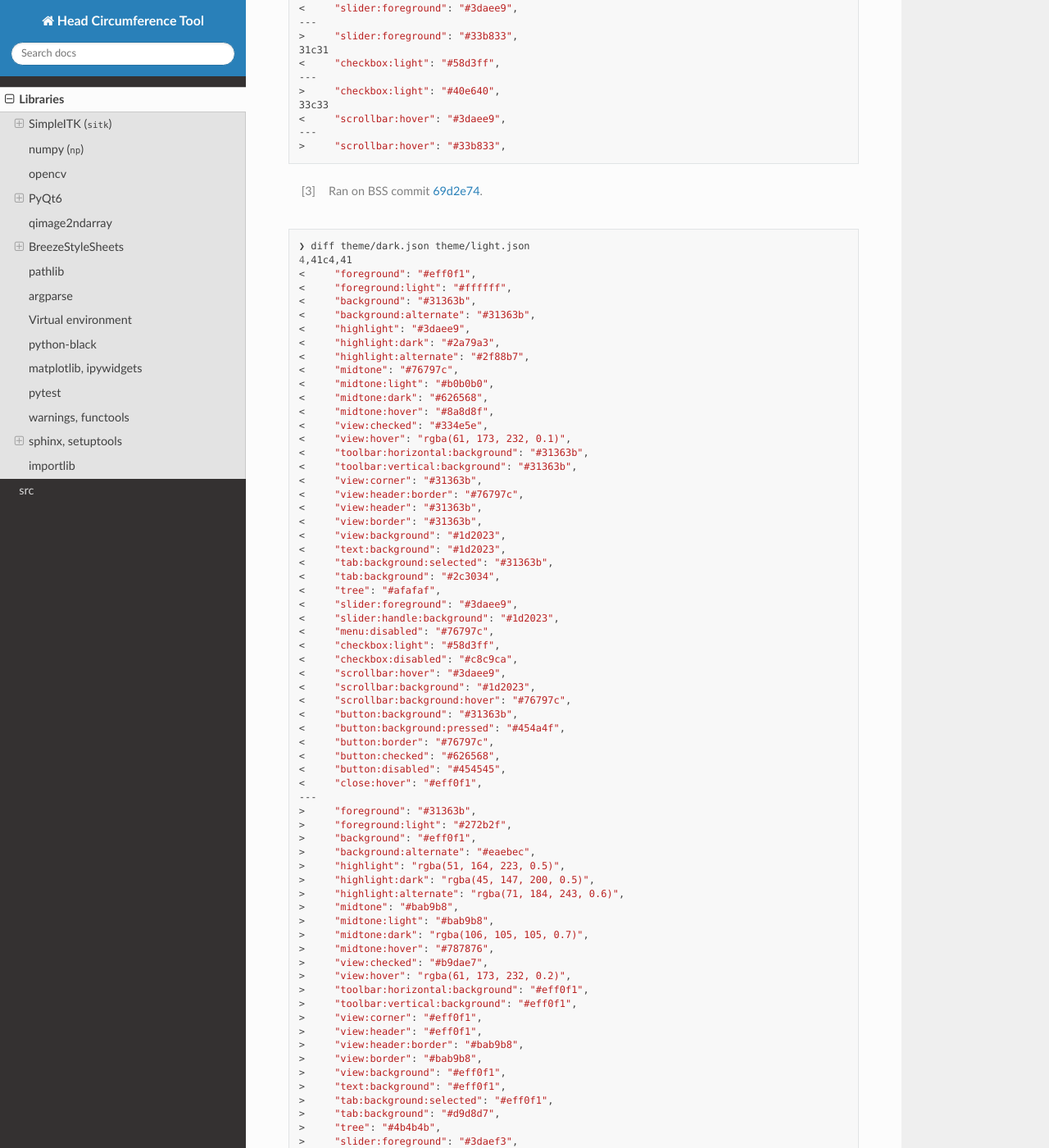
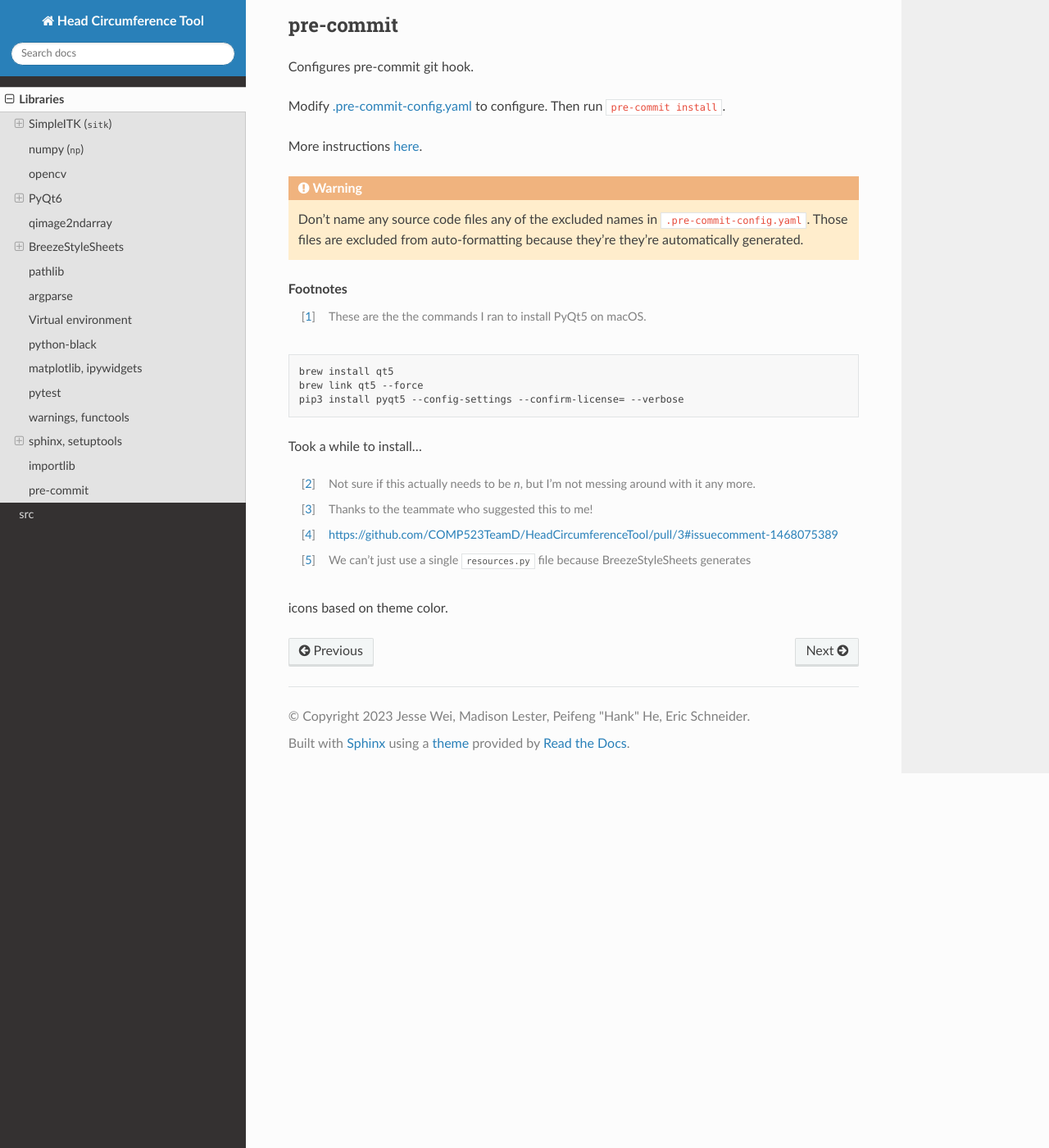
Before and after one commit to NIRALUser/NeuroRuler, a Sphinx documentation site: the page built from docs/libraries.rst, in a window 1280 px wide and 1400 px high, scrolled down 13877 px. Shown: the whole window at 82% size. Built offline with Sphinx 7.4.7 and the Read the Docs theme 2.0.0, drawn with Linux system fonts in a browser that asks for light colours; some of the changed text lies outside the part shown.

Commit message:
Documentation, remove PR template, trim issue templates

```diff
--- a/docs/conf.py
+++ b/docs/conf.py
@@ -22,7 +22,12 @@
 # -- General configuration ---------------------------------------------------
 # https://www.sphinx-doc.org/en/master/usage/configuration.html#general-configuration
 
-extensions = ["sphinx.ext.todo", "sphinx.ext.viewcode", "sphinx.ext.autodoc"]
+extensions = [
+    "sphinx.ext.todo",
+    "sphinx.ext.viewcode",
+    "sphinx.ext.autodoc",
+    "sphinx_rtd_theme",
+]
 
 templates_path = ["_templates"]
 exclude_patterns = ["_build", "Thumbs.db", ".DS_Store"]
--- a/docs/index.rst
+++ b/docs/index.rst
@@ -10,6 +10,10 @@
 .. topic:: Overview
 
    A program that allows you to calculate head circumference from MRI (:code:`.nii`, :code:`.nii.gz`, :code:`.nrrd`) data.
+
+.. note::
+
+   The theme we're using for this site has ads 😔. Use adblock.
 
 Setup
 #####
--- a/docs/libraries.rst
+++ b/docs/libraries.rst
@@ -60,11 +56,14 @@
     # NOTE: GetArrayFromImage returns the transpose of the sitk representation!
     slice_np: np.ndarray = sitk.GetArrayFromImage(rotated_slice)
 
-    # Retranspose
-    # This returns a view of the array with axes transposed but doesn't modify the internal memory
-    slice_np = np.transpose(slice_np)
+.. warning:: :code:`sitk.GetArrayFromImage()` returns the transpose of the :code:`sitk` representation!
 
-.. warning:: :code:`sitk.GetArrayFromImage()` returns the transpose of the :code:`sitk` representation!
+Code involving :code:`sitk` is scattered throughout our project. Here's a specific example:
+
+.. seealso::
+
+    .. currentmodule:: src.utils.img_helpers
+    .. autofunction:: get_curr_rotated_slice
 
 .. _SimpleITKFiltering:
 
@@ -140,16 +139,23 @@
 Easy styling with :code:`.qss` stylesheets and resource (icon) management with :code:`.qrc` files, both of
 which are even more easily managed using :ref:`BreezeStyleSheets`.
 
+According to Eric, it's pronounced "pie-cute" (we all say "pie-cue-tee" though).
+
 .. _PyQt6QtDesigner:
 
 QtDesigner
 ==========
 
-For drag-and-drop GUI design. Generates :code:`.ui` files (pretty much XML) which are then loaded into Python code.
+For drag-and-drop GUI design. Generates :code:`.ui` files (pretty much XML)
+that are then loaded into Python code.
+
+.. image:: _static/QtDesigner.jpg
+    :width: 700px
+    :align: center
+    :alt: QtDesigner
 
 `Install it <https://build-system.fman.io/qt-designer-download>`_. In QtDesigner, open
-`main.ui <https://github.com/COMP523TeamD/HeadCircumferenceTool/blob/main/src/GUI/main.ui>`_ and
-`circumference.ui <https://github.com/COMP523TeamD/HeadCircumferenceTool/blob/main/src/GUI/circumference.ui>`_.
+`main.ui <https://github.com/COMP523TeamD/HeadCircumferenceTool/blob/main/src/GUI/mainwindow.ui>`_.
 You'll get the idea.
 
 .. _PyQt6Controller:
@@ -161,22 +167,18 @@
 
 QtDesigner lets you assign names to elements. Then these variables are accessible from code.
 
-For an example of connecting GUI events (signals) to functions,
-
-.. seealso::
+.. seealso:: How to connect GUI events (signals) to functions
 
     .. currentmodule:: src.GUI.main.MainWindow
     .. autofunction:: __init__
 
     `[source] <_modules/src/GUI/main.html#MainWindow>`_
 
-.. note::
+    .. note::
 
-    Use :code:`lambda` functions to pass arguments.
+        Use :code:`lambda` functions to pass arguments.
 
-See :code:`rotate_x()` for an example of getting and setting values in the GUI.
-
-.. seealso::
+.. seealso:: How to get and set values in the GUI
 
     .. currentmodule:: src.GUI.main.MainWindow
     .. autofunction:: rotate_x
@@ -320,7 +320,7 @@
 Used to generate our GUI's :code:`.qss` stylesheets and corresponding :code:`resources.py` files.
 
 We have a custom `fork <https://github.com/COMP523TeamD/BreezeStyleSheets>`_ with a script
-that automates the process.
+(`hct.py <https://github.com/COMP523TeamD/BreezeStyleSheets/blob/main/hct.py>`_) that automates the process.
 
 .. _BreezeStyleSheetsHowItWorks:
 
@@ -329,8 +329,8 @@
 
 Read the brief README in our `BSS fork <https://github.com/COMP523TeamD/BreezeStyleSheets>`_.
 
-Though it probably won't be necessary, you can also
-skim the README in the `BreezeStyleSheets repo <https://github.com/Alexhuszagh/BreezeStyleSheets.git>`_.
+Then see the `hct.py <https://github.com/COMP523TeamD/BreezeStyleSheets/blob/main/hct.py>`_
+script, which automates everything below.
 
 In a nutshell, we edit a JSON file with hex color codes (the JSON controls only the colors of elements)
 and compile the JSON to a :code:`.qss` stylesheet that we import in
@@ -339,7 +339,9 @@
 that's also imported in our project. Lastly, the JSON file is copied over to our project, though we
 parse only the main color from the :code:`"highlight"` field for now.
 
-This is all done automatically in the `hct.py <https://github.com/COMP523TeamD/BreezeStyleSheets/blob/main/hct.py>`_ script.
+Though it probably won't be necessary, you can also
+skim the README in the `BreezeStyleSheets repo <https://github.com/Alexhuszagh/BreezeStyleSheets.git>`_
+for more information.
 
 .. _BreezeStyleSheetsInstallation:
 
@@ -570,7 +571,7 @@
 .. _sphinxResources:
 
 Resources
-===============
+=========
 
 `YouTube video <https://www.youtube.com/watch?v=BWIrhgCAae0>`_ about Sphinx where I got a lot of these steps from.
 
@@ -597,9 +598,24 @@
 
     import src.GUI.styles.light.resources
 
-Therefore, we use importlib to control the import name there. Alternatively, we could have just one
-resources file for every theme, but I think BreezeStyleSheets might re-compile resource :code:`.svg` files
-based on the theme :code:`.json`.
+Therefore, we use importlib to control the import name there [#why_importlib]_.
+
+.. _pre-commit:
+
+pre-commit
+##########
+
+Configures pre-commit git hook.
+
+Modify `.pre-commit-config.yaml <https://github.com/COMP523TeamD/HeadCircumferenceTool/blob/main/.pre-commit-config.yaml>`_
+to configure. Then run :code:`pre-commit install`.
+
+More instructions `here <https://pre-commit.com/>`_.
+
+.. warning::
+
+    Don't name any source code files any of the excluded names in :code:`.pre-commit-config.yaml`.
+    Those files are excluded from auto-formatting because they're they're automatically generated.
 
 .. rubric:: Footnotes
 
@@ -613,136 +629,8 @@
 
 Took a while to install...
 
-.. [#diff_dark_dark_green] Ran on BSS commit `69d2e74 <https://github.com/Alexhuszagh/BreezeStyleSheets/commit/69d2e7476428216e66143ff7b5c99553d7a2784f>`_.
-
-.. code-block:: bash
-
-    ❯ diff theme/dark.json theme/dark-green.json
-    8,10c8,10
-    <     "highlight": "#3daee9",
-    <     "highlight:dark": "#2a79a3",
-    <     "highlight:alternate": "#2f88b7",
-    ---
-    >     "highlight": "#33b833",
-    >     "highlight:dark": "#2b992b",
-    >     "highlight:alternate": "#1f991f",
-    15,16c15,16
-    <     "view:checked": "#334e5e",
-    <     "view:hover": "rgba(61, 173, 232, 0.1)",
-    ---
-    >     "view:checked": "#325c32",
-    >     "view:hover": "rgba(63, 232, 63, 0.1)",
-    28c28
-    <     "slider:foreground": "#3daee9",
-    ---
-    >     "slider:foreground": "#33b833",
-    31c31
-    <     "checkbox:light": "#58d3ff",
-    ---
-    >     "checkbox:light": "#40e640",
-    33c33
-    <     "scrollbar:hover": "#3daee9",
-    ---
-    >     "scrollbar:hover": "#33b833",
-
-.. [#diff_dark_light] Ran on BSS commit `69d2e74 <https://github.com/Alexhuszagh/BreezeStyleSheets/commit/69d2e7476428216e66143ff7b5c99553d7a2784f>`_.
-
-.. code-block:: bash
-
-    ❯ diff theme/dark.json theme/light.json
-    4,41c4,41
-    <     "foreground": "#eff0f1",
-    <     "foreground:light": "#ffffff",
-    <     "background": "#31363b",
-    <     "background:alternate": "#31363b",
-    <     "highlight": "#3daee9",
-    <     "highlight:dark": "#2a79a3",
-    <     "highlight:alternate": "#2f88b7",
-    <     "midtone": "#76797c",
-    <     "midtone:light": "#b0b0b0",
-    <     "midtone:dark": "#626568",
-    <     "midtone:hover": "#8a8d8f",
-    <     "view:checked": "#334e5e",
-    <     "view:hover": "rgba(61, 173, 232, 0.1)",
-    <     "toolbar:horizontal:background": "#31363b",
-    <     "toolbar:vertical:background": "#31363b",
-    <     "view:corner": "#31363b",
-    <     "view:header:border": "#76797c",
-    <     "view:header": "#31363b",
-    <     "view:border": "#31363b",
-    <     "view:background": "#1d2023",
-    <     "text:background": "#1d2023",
-    <     "tab:background:selected": "#31363b",
-    <     "tab:background": "#2c3034",
-    <     "tree": "#afafaf",
-    <     "slider:foreground": "#3daee9",
-    <     "slider:handle:background": "#1d2023",
-    <     "menu:disabled": "#76797c",
-    <     "checkbox:light": "#58d3ff",
-    <     "checkbox:disabled": "#c8c9ca",
-    <     "scrollbar:hover": "#3daee9",
-    <     "scrollbar:background": "#1d2023",
-    <     "scrollbar:background:hover": "#76797c",
-    <     "button:background": "#31363b",
-    <     "button:background:pressed": "#454a4f",
-    <     "button:border": "#76797c",
-    <     "button:checked": "#626568",
-    <     "button:disabled": "#454545",
-    <     "close:hover": "#eff0f1",
-    ---
-    >     "foreground": "#31363b",
-    >     "foreground:light": "#272b2f",
-    >     "background": "#eff0f1",
-    >     "background:alternate": "#eaebec",
-    >     "highlight": "rgba(51, 164, 223, 0.5)",
-    >     "highlight:dark": "rgba(45, 147, 200, 0.5)",
-    >     "highlight:alternate": "rgba(71, 184, 243, 0.6)",
-    >     "midtone": "#bab9b8",
-    >     "midtone:light": "#bab9b8",
-    >     "midtone:dark": "rgba(106, 105, 105, 0.7)",
-    >     "midtone:hover": "#787876",
-    >     "view:checked": "#b9dae7",
-    >     "view:hover": "rgba(61, 173, 232, 0.2)",
-    >     "toolbar:horizontal:background": "#eff0f1",
-    >     "toolbar:vertical:background": "#eff0f1",
-    >     "view:corner": "#eff0f1",
-    >     "view:header": "#eff0f1",
-    >     "view:header:border": "#bab9b8",
-    >     "view:border": "#bab9b8",
-    >     "view:background": "#eff0f1",
-    >     "text:background": "#eff0f1",
-    >     "tab:background:selected": "#eff0f1",
-    >     "tab:background": "#d9d8d7",
-    >     "tree": "#4b4b4b",
-    >     "slider:foreground": "#3daef3",
-    >     "slider:handle:background": "#eff0f1",
-    >     "menu:disabled": "#bab9b8",
-    >     "checkbox:light": "#272b2f",
-    >     "checkbox:disabled": "#6a6e71",
-    >     "scrollbar:hover": "rgba(51, 164, 223, 0.8)",
-    >     "scrollbar:background": "#eff0f1",
-    >     "scrollbar:background:hover": "#c7c7c6",
-    >     "button:background": "#eaebec",
-    >     "button:background:pressed": "#bedfec",
-    >     "button:border": "#bab9b8",
-    >     "button:checked": "#c7c7c6",
-    >     "button:disabled": "#b4b4b4",
-    >     "close:hover": "#31363b",
-    43c43
-    <     "dock:background": "#31363b",
-    ---
-    >     "dock:background": "#eaebec",
-    45,48c45,48
-    <     "critical": "#80404a",
-    <     "information": "#406880",
-    <     "question": "#634d80",
-    <     "warning": "#99995C"
-    ---
-    >     "critical": "#ff8c9f",
-    >     "information": "#8cd5ff",
-    >     "question": "#c08cff",
-    >     "warning": "#ffff8c"
-
 .. [#sphinx] Not sure if this actually needs to be `n`, but I'm not messing around with it any more.
 .. [#venv] Thanks to the teammate who suggested this to me!
 .. [#npqimage] https://github.com/COMP523TeamD/HeadCircumferenceTool/pull/3#issuecomment-1468075389
+.. [#why_importlib] We can't just use a single :code:`resources.py` file because BreezeStyleSheets generates
+icons based on theme color.
--- a/requirements.txt
+++ b/requirements.txt
@@ -1,8 +1,10 @@
 setuptools>=67.6.0
 #################
-# For auto-documentation. User does not need, remove later
+# For auto-documentation. User does not need
+# Later, create docs/requirements.txt with these two themes
+# And then link to it in .readthedocs.yaml
 sphinx
-python-docs-theme
+sphinx_rtd_theme
 #################
 SimpleITK==2.2.1
 numpy>=1.24.0
```
Also changed, not shown: other parts of docs/libraries.rst (+6 -13 lines), README.md (+3 -11 lines), docs/setup.rst (deleted, +0 -7 lines), .github/ISSUE_TEMPLATE/bug_report.md, .github/ISSUE_TEMPLATE/custom.md, .github/ISSUE_TEMPLATE/documentation.md, .github/ISSUE_TEMPLATE/feature_request.md, .github/ISSUE_TEMPLATE/question.md, .github/PULL_REQUEST_TEMPLATE.md (deleted), .pre-commit-config.yaml, docs/_static/qimage_numpy.jpg (renamed from docs/_static/qimage_numpy.png), 3 other files.
